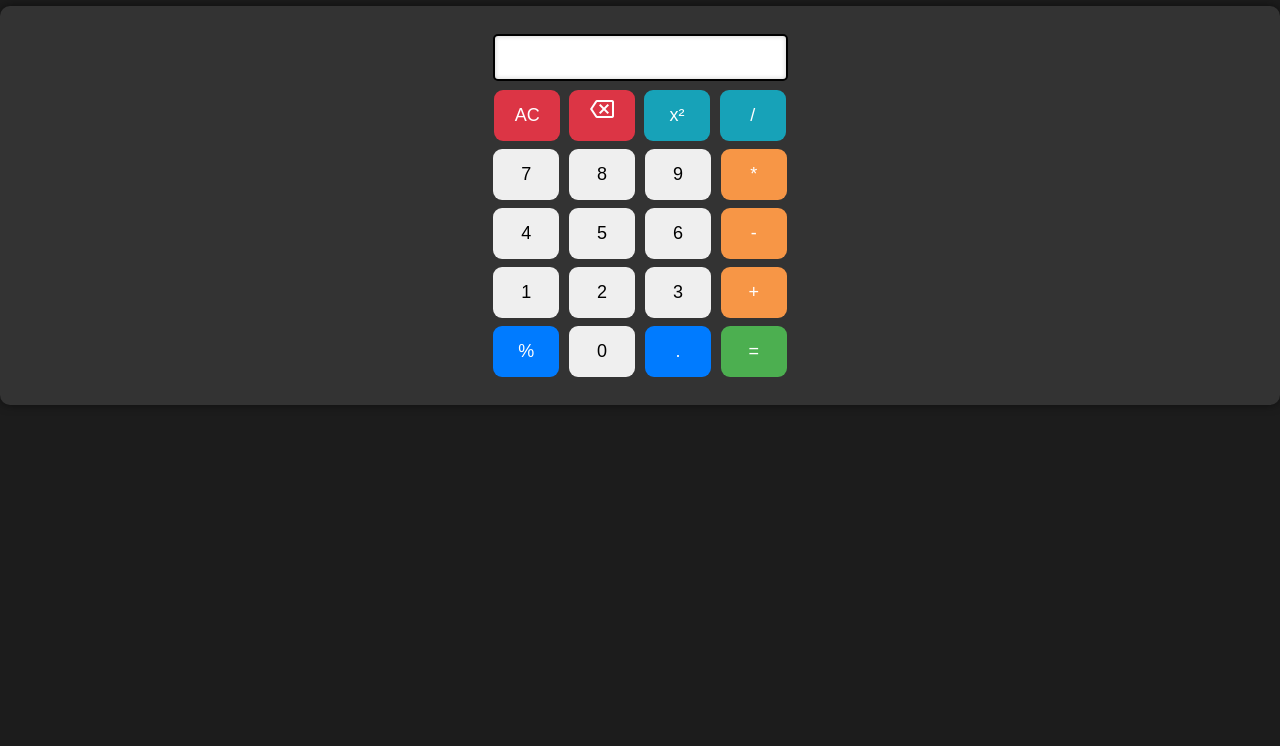
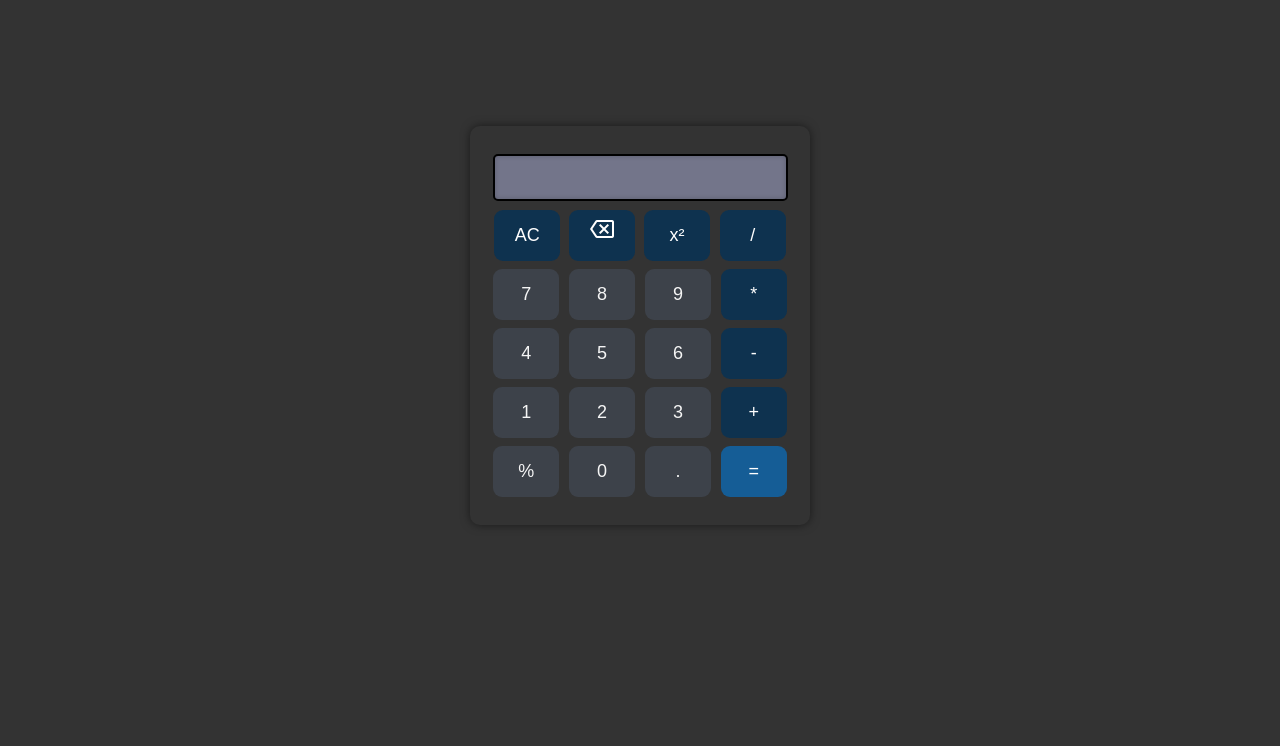
Before and after one commit to SKfaizan-786/COD-SOFT, a plain HTML site: page Calculator/calci.html in a window 1280 px wide. Shown: the part 75-821 px from the top of the page. Drawn offline with Linux system fonts and the light colour scheme.

Commit message:
changed some css

```diff
--- a/Calculator/calci.html
+++ b/Calculator/calci.html
@@ -6,45 +6,47 @@
     <meta name="viewport" content="width=device-width">
     <title>Calculate me! - A calculator made by me</title>
     <link href="style.css" rel="stylesheet" type="text/css" />
-    <link rel="stylesheet"
-        href="https://fonts.googleapis.com/css2?family=Material+Icons+Outlined&display=swap" />
+    <link rel="stylesheet" href="https://fonts.googleapis.com/css2?family=Material+Icons+Outlined&display=swap" />
 </head>
 
 <body>
     <h1 class="text-center">Welcome to Calculate me!</h1>
+    <div class="center-container">
         <div class="container flex flex-col items-center mx-auto m-w-20">
             <div class="row">
                 <input class="input" type="text" readonly />
             </div>
             <div class="row">
-            <button class="button ac">AC</button>
-            <button class="button backspace"><span class="material-icons-outlined">backspace</span></button>
-            <button class="button memory">x²</button>
-            <button class="button memory">/</button>
+                <button class="button operator ac">AC</button>
+                <button class="button operator backspace"><span
+                        class="material-icons-outlined">backspace</span></button>
+                <button class="button operator memory">x²</button>
+                <button class="button operator memory">/</button>
             </div>
             <div class="row">
-            <button class="button">7</button>
-            <button class="button">8</button>
-            <button class="button">9</button>
+                <button class="button num">7</button>
+                <button class="button num">8</button>
+                <button class="button num ">9</button>
                 <button class="button operator">*</button>
             </div>
             <div class="row">
-            <button class="button">4</button>
-            <button class="button">5</button>
-            <button class="button">6</button>
+                <button class="button num">4</button>
+                <button class="button num">5</button>
+                <button class="button num">6</button>
                 <button class="button operator">-</button>
             </div>
             <div class="row">
-            <button class="button">1</button>
-            <button class="button">2</button>
-            <button class="button">3</button>
+                <button class="button num">1</button>
+                <button class="button num">2</button>
+                <button class="button num">3</button>
                 <button class="button operator">+</button>
             </div>
             <div class="row">
-            <button class="button percentage">%</button>
-            <button class="button">0</button>
-            <button class="button dot">.</button>
+                <button class="button num">%</button>
+                <button class="button num">0</button>
+                <button class="button num">.</button>
                 <button class="button equal">=</button>
+            </div>
         </div>
     </div>
     <script src="script.js"></script>
--- a/Calculator/style.css
+++ b/Calculator/style.css
@@ -6,11 +6,10 @@ body {
     width: 100%;
     font-family: 'Roboto', sans-serif;
     margin: 0;
-    background-color: #1c1c1c;
+    background-color: #333;
 }
 
 .container {
-    background-color: #333;
     padding: 20px;
     border-radius: 10px;
     box-shadow: 0 0 10px rgba(0, 0, 0, 0.5);
@@ -25,9 +24,15 @@ body {
     cursor: pointer;
     font-size: 18px;
     box-sizing: border-box;
+    color: whitesmoke;
+    background-color: #3d424a;
 }
 
-.button:hover {
+.operator:hover {
+    background-color: #647b86;
+}
+
+.num:hover {
     background-color: #555;
 }
 
@@ -43,7 +48,7 @@ body {
     padding: 10px 0px;
     border: 2px solid black;
     border-radius: 5px;
-    background-color: #fff;
+    background-color: #73758a;
     text-align: left;
     outline: none;
     box-shadow: inset 0 0 5px rgba(0, 0, 0, 0.2);
@@ -51,31 +56,21 @@ body {
 
 .text-center {
     text-align: center;
+    color: #abadb9;
 }
 
 .operator {
-    background-color: #f79646;
+    background-color: #0e324f;
     color: #fff;
 }
 
 .equal {
-    background-color: #4caf50;
+    background-color: #155d96;
     color: #fff;
 }
 
-.percentage {
-    background-color: #007bff;
-    color: #fff;
-}
-
-.ac {
-    background-color: #dc3545;
-    color: #fff;
-}
-
-.memory {
-    background-color: #17a2b8;
-    color: #fff;
+.equal:hover {
+    background-color: #0989f1;
 }
 
 .backspace {
@@ -87,20 +82,16 @@ body {
     border-radius: 9px;
     cursor: pointer;
     font-size: 18px;
-    background-color: #dc3545;
-    color: #fff;
     box-sizing: border-box;
 }
 
-.dot {
-    background-color: #007bff;
-    color: #fff;
+.button span {
+    line-height: 0.1;
 }
 
-.dot:hover {
-    background-color: #0056b3;
+.center-container {
+    display: flex;
+    justify-content: center;
+    align-items: center;
+    height: 80vh;
 }
-
- .button span{
-    line-height: 0.1;
-}
```
Lines whose indentation alone changed are shown as unchanged.
